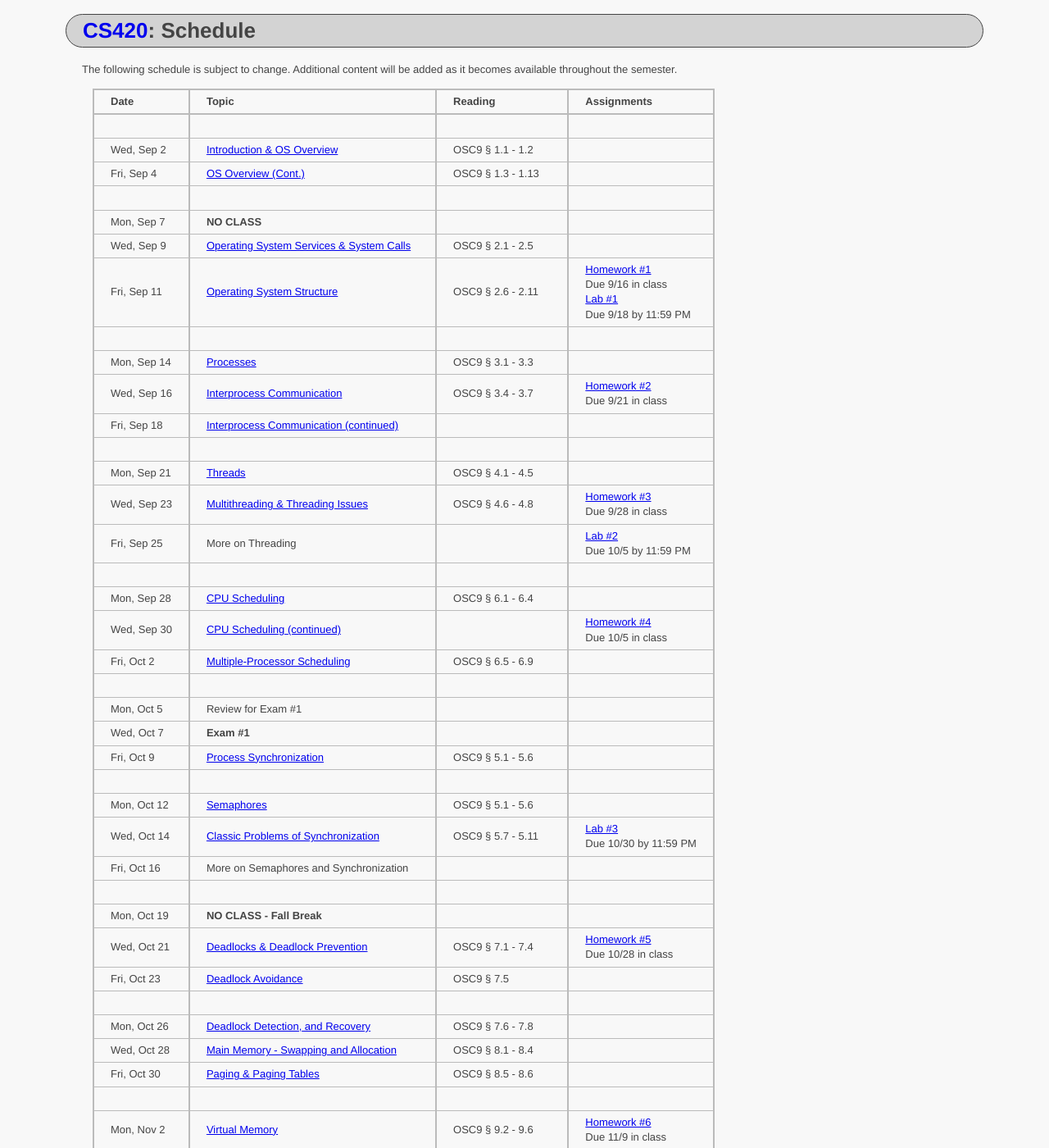
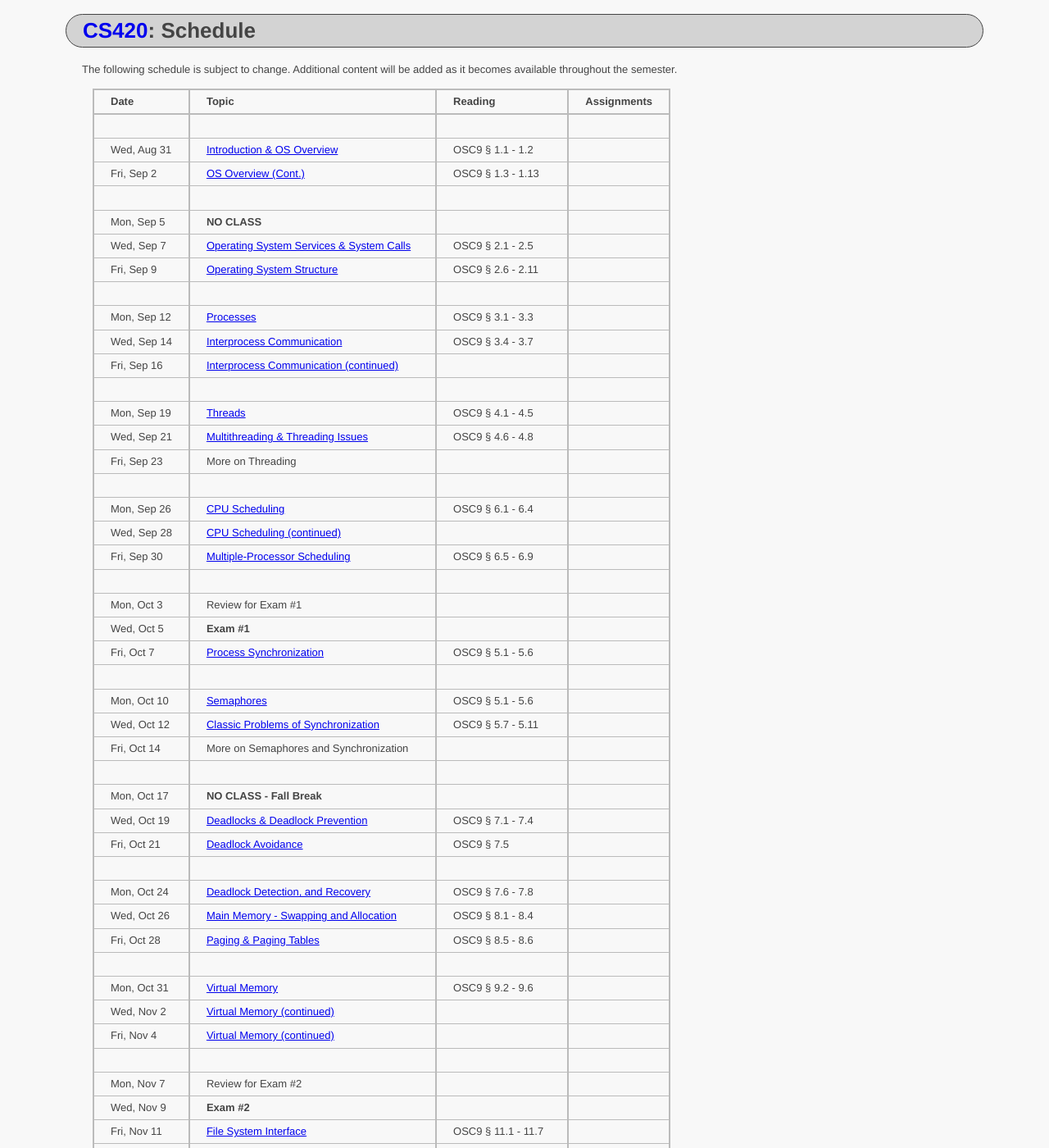
Before and after one commit to ycpcs/cs420-fall2016, a Jekyll site: the page built from schedule.md, in a window 1280 px wide and 1400 px high. Shown: the whole window at 82% size. Built offline with Jekyll 4.4.1, drawn with Linux system fonts in a browser that asks for light colours; some of the changed text lies outside the part shown.

Commit message:
updated schedule for fall 2016

```diff
--- a/schedule.md
+++ b/schedule.md
@@ -10,65 +10,66 @@ Additional content will be added as it becomes available throughout the semester
 **Date**       |  **Topic**                                                                                        |  **Reading**          |  **Assignments**
 :--------------|:--------------------------------------------------------------------------------------------------|:----------------------|:----------------------
                |                                                                                                   |                       |
-Wed, Sep 2     |  [Introduction & OS Overview](lectures/lecture1+2_introduction_and_os_architecture.pdf)           |  OSC9 § 1.1 - 1.2     |
-Fri, Sep 4     |  [OS Overview (Cont.)](lectures/lecture1+2_introduction_and_os_architecture.pdf)                  |  OSC9 § 1.3 - 1.13    |
+Wed, Aug 31    |  [Introduction & OS Overview](lectures/lecture1+2_introduction_and_os_architecture.pdf)           |  OSC9 § 1.1 - 1.2     |
+Fri, Sep 2     |  [OS Overview (Cont.)](lectures/lecture1+2_introduction_and_os_architecture.pdf)                  |  OSC9 § 1.3 - 1.13    |
                |                                                                                                   |                       |
-Mon, Sep 7     |  **NO CLASS**                                                                                     |                       |
-Wed, Sep 9     |  [Operating System Services & System Calls](lectures/lecture3_services_and_system_calls.pdf)      |  OSC9 § 2.1 - 2.5     |                                                                                                                                       <!-- homework #1 in 2016, due 9/14 -->
-Fri, Sep 11    |  [Operating System Structure](lectures/lecture4_operating_system_structure.pdf)                   |  OSC9 § 2.6 - 2.11    |  [Homework #1](homework/Homework_Assignment_1.txt) <br> Due 9/16 in class <br> [Lab #1](labs/lab01.html) <br> Due 9/18 by 11:59 PM    <!-- homework#1, lab01 -->
+Mon, Sep 5     |  **NO CLASS**                                                                                     |                       |
+Wed, Sep 7     |  [Operating System Services & System Calls](lectures/lecture3_services_and_system_calls.pdf)      |  OSC9 § 2.1 - 2.5     |            <!-- [Homework #1](homework/Homework_Assignment_1.txt) <br> Due 9/14 in class <br> -->
+Fri, Sep 9     |  [Operating System Structure](lectures/lecture4_operating_system_structure.pdf)                   |  OSC9 § 2.6 - 2.11    |            <!-- [Lab #1](labs/lab01.html) <br> Due 9/?? by 11:59 PM -->
                |                                                                                                   |                       |
-Mon, Sep 14    |  [Processes](lectures/lecture5_processes.pdf)                                                     |  OSC9 § 3.1 - 3.3     |                                                                                                                                       <!-- homework #2 in 2016, due 9/18-->
-Wed, Sep 16    |  [Interprocess Communication](lectures/lecture6a_interprocess_communication.pdf)                  |  OSC9 § 3.4 - 3.7     |  [Homework #2](homework/Homework_Assignment_2.txt) <br> Due 9/21 in class
-Fri, Sep 18    |  [Interprocess Communication (continued)](lectures/lecture6b_client_server_communication.pdf)     |                       |                                                                                                                                       <!-- lab02 -->
+Mon, Sep 12    |  [Processes](lectures/lecture5_processes.pdf)                                                     |  OSC9 § 3.1 - 3.3     |            <!-- [Homework #2](homework/Homework_Assignment_2.txt) <br> Due 9/18 in class -->
+Wed, Sep 14    |  [Interprocess Communication](lectures/lecture6a_interprocess_communication.pdf)                  |  OSC9 § 3.4 - 3.7     |
+Fri, Sep 16    |  [Interprocess Communication (continued)](lectures/lecture6b_client_server_communication.pdf)     |                       |            <!-- [Lab #2](labs/lab02.html) <br> Due 10/?? by 11:59 PM -->
                |                                                                                                   |                       |
-Mon, Sep 21    |  [Threads](lectures/lecture7_threads.pdf)                                                         |  OSC9 § 4.1 - 4.5     |                                                                                                                                       <!-- homework #3  -->
-Wed, Sep 23    |  [Multithreading & Threading Issues](lectures/lecture8_threading_issues.pdf)                      |  OSC9 § 4.6 - 4.8     |  [Homework #3](homework/Homework_Assignment_3.txt) <br> Due 9/28 in class
-Fri, Sep 25    |  More on Threading                                                                                |                       |  [Lab #2](labs/lab02.html) <br> Due 10/5 by 11:59 PM
+Mon, Sep 19    |  [Threads](lectures/lecture7_threads.pdf)                                                         |  OSC9 § 4.1 - 4.5     |            <!-- [Homework #3](homework/Homework_Assignment_3.txt) <br> Due 9/?? in class -->
+Wed, Sep 21    |  [Multithreading & Threading Issues](lectures/lecture8_threading_issues.pdf)                      |  OSC9 § 4.6 - 4.8     |
+Fri, Sep 23    |  More on Threading                                                                                |                       |
                |                                                                                                   |                       |
-Mon, Sep 28    |  [CPU Scheduling](lectures/lecture9_cpu_scheduling.pdf)                                           |  OSC9 § 6.1 - 6.4     |
-Wed, Sep 30    |  [CPU Scheduling (continued)](lectures/lecture9_cpu_scheduling.pdf)                               |                       |  [Homework #4](homework/Homework_Assignment_4.txt) <br> Due 10/5 in class
-Fri, Oct 2     |  [Multiple-Processor Scheduling](lectures/lecture10_multiprocessor_scheduling.pdf)                |  OSC9 § 6.5 - 6.9     |                                                                                                                                       <!-- homework4 -->
+Mon, Sep 26    |  [CPU Scheduling](lectures/lecture9_cpu_scheduling.pdf)                                           |  OSC9 § 6.1 - 6.4     |
+Wed, Sep 28    |  [CPU Scheduling (continued)](lectures/lecture9_cpu_scheduling.pdf)                               |                       |            <!-- [Homework #4](homework/Homework_Assignment_4.txt) <br> Due 10/? in class -->
+Fri, Sep 30    |  [Multiple-Processor Scheduling](lectures/lecture10_multiprocessor_scheduling.pdf)                |  OSC9 § 6.5 - 6.9     |
                |                                                                                                   |                       |
-Mon, Oct 5     |  Review for Exam #1                                                                               |                       |
-Wed, Oct 7     |  **Exam #1**                                                                                      |                       |
-Fri, Oct 9     |  [Process Synchronization](lectures/lecture11_process_synchronization.pdf)                        |  OSC9 § 5.1 - 5.6     |
+Mon, Oct 3     |  Review for Exam #1                                                                               |                       |
+Wed, Oct 5     |  **Exam #1**                                                                                      |                       |
+Fri, Oct 7     |  [Process Synchronization](lectures/lecture11_process_synchronization.pdf)                        |  OSC9 § 5.1 - 5.6     |
                |                                                                                                   |                       |
-Mon, Oct 12    |  [Semaphores](lectures/lecture11_process_synchronization.pdf)                                     |  OSC9 § 5.1 - 5.6     |
-Wed, Oct 14    |  [Classic Problems of Synchronization](lectures/lecture12_classic_synchronization_problems.pdf)   |  OSC9 § 5.7 - 5.11    |  [Lab #3](labs/lab03.html) <br> Due 10/30 by 11:59 PM                                                                                 <!-- lab03 -->
-Fri, Oct 16    |  More on Semaphores and Synchronization                                                           |                       |
+Mon, Oct 10    |  [Semaphores](lectures/lecture11_process_synchronization.pdf)                                     |  OSC9 § 5.1 - 5.6     |
+Wed, Oct 12    |  [Classic Problems of Synchronization](lectures/lecture12_classic_synchronization_problems.pdf)   |  OSC9 § 5.7 - 5.11    |            <!-- [Lab #3](labs/lab03.html) <br> Due 10/?? by 11:59 PM -->
+Fri, Oct 14    |  More on Semaphores and Synchronization                                                           |                       |
                |                                                                                                   |                       |
-Mon, Oct 19    |  **NO CLASS - Fall Break**                                                                        |                       |
-Wed, Oct 21    |  [Deadlocks & Deadlock Prevention](lectures/lecture13+14+15_deadlock.pdf)                         |  OSC9 § 7.1 - 7.4     |  [Homework #5](homework/Homework_Assignment_5.txt) <br> Due 10/28 in class
-Fri, Oct 23    |  [Deadlock Avoidance](lectures/lecture13+14+15_deadlock.pdf)                                      |  OSC9 § 7.5           |                                                                                                                                       <!-- homework5 -->
+Mon, Oct 17    |  **NO CLASS - Fall Break**                                                                        |                       |
+Wed, Oct 19    |  [Deadlocks & Deadlock Prevention](lectures/lecture13+14+15_deadlock.pdf)                         |  OSC9 § 7.1 - 7.4     |            <!-- [Homework #5](homework/Homework_Assignment_5.txt) <br> Due 10/28 in class -->
+Fri, Oct 21    |  [Deadlock Avoidance](lectures/lecture13+14+15_deadlock.pdf)                                      |  OSC9 § 7.5           |
                |                                                                                                   |                       |
-Mon, Oct 26    |  [Deadlock Detection, and Recovery](lectures/lecture13+14+15_deadlock.pdf)                        |  OSC9 § 7.6 - 7.8     |
-Wed, Oct 28    |  [Main Memory - Swapping and Allocation](lectures/lecture16_main_memory.pdf)                      |  OSC9 § 8.1 - 8.4     |
-Fri, Oct 30    |  [Paging & Paging Tables](lectures/lecture17_paging_and_page_tables.pdf)                          |  OSC9 § 8.5 - 8.6     |                                                                                                                                       <!-- homework6 -->
+Mon, Oct 24    |  [Deadlock Detection, and Recovery](lectures/lecture13+14+15_deadlock.pdf)                        |  OSC9 § 7.6 - 7.8     |
+Wed, Oct 26    |  [Main Memory - Swapping and Allocation](lectures/lecture16_main_memory.pdf)                      |  OSC9 § 8.1 - 8.4     |
+Fri, Oct 28    |  [Paging & Paging Tables](lectures/lecture17_paging_and_page_tables.pdf)                          |  OSC9 § 8.5 - 8.6     |            <!-- [Homework #6](homework/Homework_Assignment_6.txt) <br> Due 11/?? in class -->
                |                                                                                                   |                       |
-Mon, Nov 2     |  [Virtual Memory](lectures/lecture18_virtual_memory.pdf)                                          |  OSC9 § 9.2 - 9.6     |  [Homework #6](homework/Homework_Assignment_6.txt) <br> Due 11/9 in class
-Wed, Nov 4     |  [Virtual Memory (continued)](lectures/lecture18_virtual_memory.pdf)                              |                       |  [Homework #7](homework/Homework_Assignment_7.txt) <br> Due 11/9 in class
-Fri, Nov 6     |  [Virtual Memory (continued)](lectures/lecture18_virtual_memory.pdf)                              |                       |                                                                                                                                       <!-- lab04, homework7 -->
+Mon, Oct 31    |  [Virtual Memory](lectures/lecture18_virtual_memory.pdf)                                          |  OSC9 § 9.2 - 9.6     |
+Wed, Nov 2     |  [Virtual Memory (continued)](lectures/lecture18_virtual_memory.pdf)                              |                       |            <!-- [Homework #7](homework/Homework_Assignment_7.txt) <br> Due 11/?? in class -->
+Fri, Nov 4     |  [Virtual Memory (continued)](lectures/lecture18_virtual_memory.pdf)                              |                       |
                |                                                                                                   |                       |
-Mon, Nov 9     |  Review for Exam #2                                                                               |                       |
-Wed, Nov 11    |  **Exam #2**                                                                                      |                       |
-Fri, Nov 13    |  [File System Interface](lectures/lecture19+20_file_system_interface.pdf)                         |  OSC9 § 11.1 - 11.7   |
+Mon, Nov 7     |  Review for Exam #2                                                                               |                       |
+Wed, Nov 9     |  **Exam #2**                                                                                      |                       |
+Fri, Nov 11    |  [File System Interface](lectures/lecture19+20_file_system_interface.pdf)                         |  OSC9 § 11.1 - 11.7   |
                |                                                                                                   |                       |
-Mon, Nov 16    |  [File-System Implementation](lectures/lecture20+21_file_system_implementation.pdf)               |  OSC9 § 12.1 - 12.10  |
-Wed, Nov 18    |  [File-System Implementation (continued)](lectures/lecture20+21_file_system_implementation.pdf)   |                       |
-Fri, Nov 20    |  [Mass Storage Structure](lectures/lecture22_mass_storage_structure.pdf)                          |  OSC9 § 10.1 - 10.6   |
+Mon, Nov 14    |  [File-System Implementation](lectures/lecture20+21_file_system_implementation.pdf)               |  OSC9 § 12.1 - 12.10  |
+Wed, Nov 16    |  [File-System Implementation (continued)](lectures/lecture20+21_file_system_implementation.pdf)   |                       |
+Fri, Nov 18    |  [Mass Storage Structure](lectures/lecture22_mass_storage_structure.pdf)                          |  OSC9 § 10.1 - 10.6   |
                |                                                                                                   |                       |
-Mon, Nov 23    |  [RAID Structure](lectures/lecture23_RAID.pdf)                                                    |  OSC9 § 10.7 - 10.9   |  [Homework #8](homework/Homework_Assignment_8.txt) <br> Due 12/2 in class                                                             <!-- homework8 -->
-Wed, Nov 25    |  **NO CLASS - Thanksgiving Break**                                                                |                       |
-Fri, Nov 27    |  **NO CLASS - Thanksgiving Break**                                                                |                       |
+Mon, Nov 21    |  [RAID Structure](lectures/lecture23_RAID.pdf)                                                    |  OSC9 § 10.7 - 10.9   |            <!-- [Homework #8](homework/Homework_Assignment_8.txt) <br> Due 12/?? in class -->
+Wed, Nov 23    |  **NO CLASS - Thanksgiving Break**                                                                |                       |
+Fri, Nov 25    |  **NO CLASS - Thanksgiving Break**                                                                |                       |
                |                                                                                                   |                       |
-Mon, Nov 30    |  [Security Issues - Trojan Horses, Viruses, etc.](lectures/lecture26_security_issues.pdf)         |  OSC9 § 15.1 - 15.3   |
-Wed, Dec 2     |  [Security Issues (continued)](lectures/lecture26_security_issues.pdf)                            |                       |
-Fri, Dec 4     |  [Security Issues (continued)](lectures/lecture26_security_issues.pdf)                            |                       |
+Mon, Nov 28    |  [Security Issues - Trojan Horses, Viruses, etc.](lectures/lecture26_security_issues.pdf)         |  OSC9 § 15.1 - 15.3   |
+Wed, Nov 30    |  [Security Issues (continued)](lectures/lecture26_security_issues.pdf)                            |                       |
+Fri, Dec 2     |  [Security Issues (continued)](lectures/lecture26_security_issues.pdf)                            |                       |
                |                                                                                                   |                       |
-Mon, Dec 7     |  [Cryptography](lectures/lecture27_cryptography.pdf)                                              |                       |
-Wed, Dec 9     |  [Cryptography (continued)](lectures/lecture27_cryptography.pdf)                                  |                       |
-Fri, Dec 11    |  Review for Final Exam                                                                            |                       |
-Mon, Dec 14    |  **Final Exam**                                                                                   |                       |
+Mon, Dec 5     |  [Cryptography](lectures/lecture27_cryptography.pdf)                                              |                       |
+Wed, Dec 7     |  [Cryptography (continued)](lectures/lecture27_cryptography.pdf)                                  |                       |
+Fri, Dec 9     |  Review for Final Exam                                                                            |                       |
+               |                                                                                                   |                       |
+Mon, Dec 12    |  **Final Exam**                                                                                   |                       |
 
 
 
@@ -87,7 +88,3 @@ For Fall 2015
 [Lab #2](labs/lab02.html) <br> Due 9/26 by 11:59 PM
 [Lab #3](labs/lab03.html) <br> Due 10/31 by 11:59 PM
 -->
-
-<!-- vim:set wrap: ­-->
-<!-- vim:set linebreak: -->
-<!-- vim:set nolist: -->
```
Also changed, not shown: index.md (+0 -4 lines).
